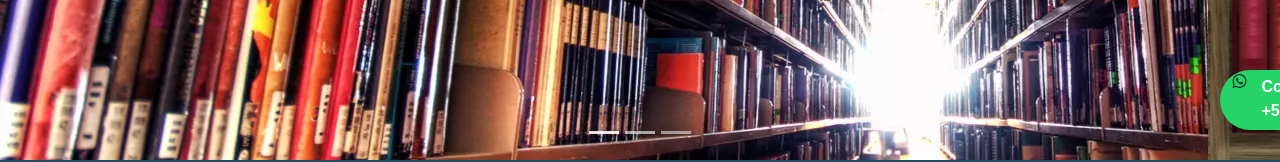
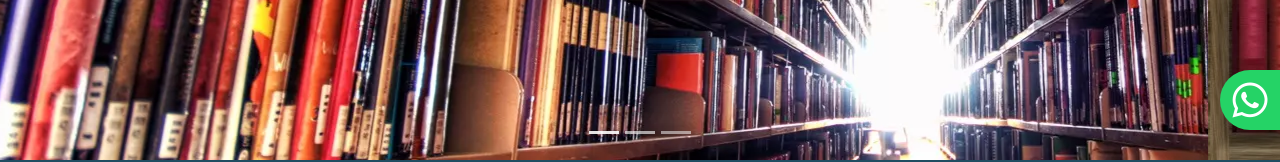
Before and after one commit to Manuel0704/EditorialSensacional_repo, a plain HTML site: page index.html in a window 1280 px wide. Shown: the part 640-802 px from the top of the page. Drawn offline with nearby package versions, Linux system fonts and the light colour scheme; a web font is replaced by a local one.

Commit message:
WHATSAPP CORREGIDO

```diff
--- a/scss/_main.scss
+++ b/scss/_main.scss
@@ -160,6 +160,12 @@
         {
             right: -30px;
         }
+        .MiWhatsapp__icono /*ELEMENTO ICONO*/
+        {
+            @include FlexBoxConfig(inline-flex, row, nowrap, flex-start, center, center);
+            @include FontConfig($c-blanco, 40px, normal);
+            height: 100%;
+        }
     }
 }
 /*FOOTER DEL SITIO WEB=========================================*/
```
Also changed, not shown: css/estilos.css.
